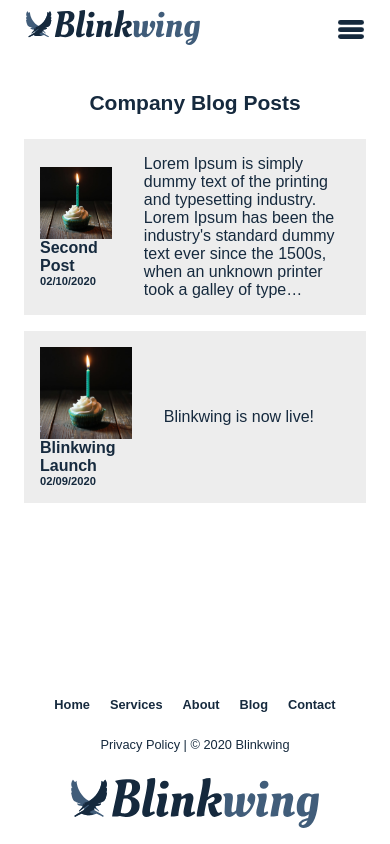
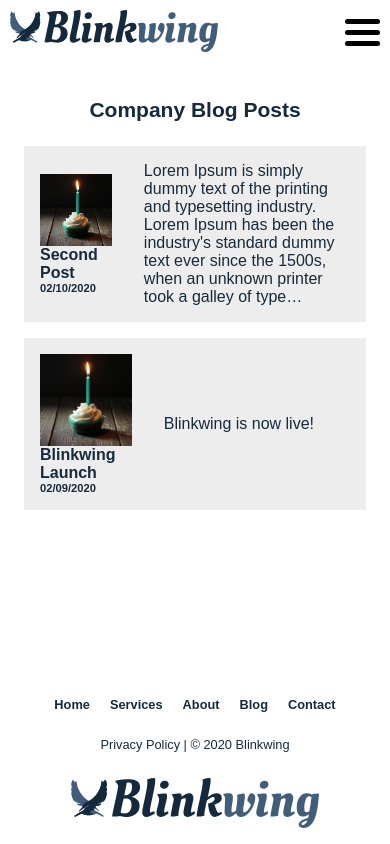
Before and after one commit to zacharynoel/blinkwing, a Gatsby site: page /blog in a window 390 px wide. Built offline with nearby package versions, Linux system fonts and the light colour scheme; Gatsby itself is replaced by a stand-in of ours.

Commit message:
Updated code for new mobile nav

```diff
--- a/src/components/ContactForm.js
+++ b/src/components/ContactForm.js
@@ -31,7 +31,7 @@ const ContactForm = () => (
       <textarea name="message" />
     </label>
 
-    <Button>Submit</Button>
+    <Button style={{ margin: "1rem auto 0.5rem" }}>Submit</Button>
   </form>
 )
 
--- a/src/components/LandingSection.js
+++ b/src/components/LandingSection.js
@@ -98,7 +98,7 @@ const LandingSection = ({ image }) => (
 )
 
 LandingSection.propTypes = {
-  image: PropTypes.node.isRequired,
+  image: PropTypes.object.isRequired,
 }
 
 export default LandingSection
--- a/src/components/NavLinks.js
+++ b/src/components/NavLinks.js
@@ -1,6 +1,6 @@
+import React from "react"
 import PropTypes from "prop-types"
 import { Link } from "gatsby"
-import React from "react"
 
 const NavLinks = props => (
   <ul className={props.className}>
--- a/src/components/header.js
+++ b/src/components/header.js
@@ -1,32 +1,64 @@
 import { Link } from "gatsby"
 import PropTypes from "prop-types"
 import React from "react"
-import Logo from "../images/full-logo.svg"
-import Hamburger from "../images/hamburger-menu.svg"
-import NavLinks from "./NavLinks"
+import styled from "styled-components"
 
-const Header = () => (
-  <>
-    <header>
+import Logo from "images/full-logo.svg"
+import Nav from "./Nav"
+import MenuButton from "./MenuButton"
+
+const Container = styled(`header`)`
+  display: flex;
+  flex-flow: row nowrap;
+  justify-content: space-between;
+  align-items: center;
+  padding: 10px;
+  z-index: 10;
+
+  .logo-nav {
+    max-width: 70%;
+    max-height: 60px;
+  }
+
+  .nav {
+    display: none;
+  }
+
+  .mobileNav {
+    display: flex;
+  }
+
+  @media only screen and (min-width: 700px) {
+    .mobileNav {
+      display: none;
+    }
+
+    .nav {
+      display: flex;
+    }
+  }
+`
+
+const Header = ({ setMenuOpen, menuOpen }) => (
+  <Container>
+    <div>
       <Link to="/">
         <img src={Logo} className="logo-nav" alt="Blinkwing" />
       </Link>
+    </div>
 
-      <img src={Hamburger} className="hamburger-menu" alt="Blinkwing" />
-
-      <NavLinks className="nav-links" />
-    </header>
-
-    <NavLinks className="nav-links-collapse" />
-  </>
+    <Nav />
+    <MenuButton
+      onClick={() => {
+        setMenuOpen(!menuOpen)
+      }}
+    />
+  </Container>
 )
 
 Header.propTypes = {
-  siteTitle: PropTypes.string,
-}
-
-Header.defaultProps = {
-  siteTitle: ``,
+  setMenuOpen: PropTypes.func.isRequired,
+  menuOpen: PropTypes.bool.isRequired,
 }
 
 export default Header
--- a/src/components/layout.css
+++ b/src/components/layout.css
@@ -9,20 +9,9 @@
   min-height: 100vh;
   flex-direction: column;
   width: 100%;
-}
-
-main {
-  display: flex;
-  align-items: center;
-  flex: 1;
-  flex-flow: column nowrap;
-  width: 100%;
+  font-family: "Montserrat", sans-serif;
+  position: relative;
   overflow-x: hidden;
-}
-
-.logo-nav {
-  max-height: 50px;
-  max-width: 70%;
 }
 
 .logo-footer {
@@ -41,28 +30,16 @@ a:hover {
   color: #425f7c;
 }
 
-header {
-  display: flex;
-  justify-content: space-around;
-  align-items: center;
-  font-family: "Montserrat", sans-serif;
-  padding: 10px;
-}
-
 .hamburger-menu {
   order: 1;
-  max-height: 20px;
-}
-
-.nav-links li {
-  display: none;
+  max-width: 30px;
 }
 
 footer {
   display: flex;
   font-family: "Montserrat", sans-serif;
   font-size: 0.8rem;
-  flex-direction: column;
+  flex-flow: column nowrap;
   justify-content: space-around;
   color: #162a3e;
   height: 160px;
@@ -78,14 +55,6 @@ footer {
   display: flex;
   font-size: 0.8rem;
   flex-wrap: nowrap;
-}
-
-.nav-links-collapse li {
-  display: none;
-  font-family: "Montserrat", sans-serif;
-  padding: 5px 0px;
-  justify-content: center;
-  background-color: rgba(211, 211, 211, 0.308);
 }
 
 /* Paragraph and Header Text */
@@ -114,19 +83,3 @@ h3 {
 }
 
 /* */
-
-@media only screen and (min-width: 700px) {
-  header .hamburger-menu,
-  .nav-links-collapse li {
-    display: none;
-  }
-
-  .logo-nav {
-    max-width: 100%;
-  }
-
-  .nav-links li {
-    display: inline-flex;
-    padding: 0px 10px;
-  }
-}
--- a/src/components/layout.js
+++ b/src/components/layout.js
@@ -1,20 +1,26 @@
-/**
- * Layout component that queries for data
- * with Gatsby's useStaticQuery component
- *
- * See: https://www.gatsbyjs.org/docs/use-static-query/
- */
-
-import React from "react"
+import React, { useState } from "react"
 import PropTypes from "prop-types"
 import { useStaticQuery, graphql } from "gatsby"
 import { Link } from "gatsby"
 import Header from "./header"
+import styled from "styled-components"
 import "./layout.css"
-import Logo from "../images/full-logo.svg"
+import Logo from "images/full-logo.svg"
 import NavLinks from "./NavLinks"
+import Menu from "./Menu"
+
+const Main = styled(`main`)`
+  display: flex;
+  align-items: center;
+  flex: 1;
+  flex-flow: column nowrap;
+  width: 100%;
+  position: relative;
+`
 
 const Layout = ({ children }) => {
+  const [menuOpen, setMenuOpen] = useState(false)
+
   const data = useStaticQuery(graphql`
     query SiteTitleQuery {
       site {
@@ -28,8 +34,15 @@ const Layout = ({ children }) => {
   return (
     <>
       <div className="wrapper">
-        <Header siteTitle={data.site.siteMetadata.title} />
-        <main>{children}</main>
+        <Header
+          setMenuOpen={setMenuOpen}
+          menuOpen={menuOpen}
+          siteTitle={data.site.siteMetadata.title}
+        />
+        <Main menuOpen={menuOpen}>
+          <Menu menuOpen={menuOpen} />
+          {children}
+        </Main>
         <footer>
           <NavLinks className="foot-links" />
           Privacy Policy | © {new Date().getFullYear()} Blinkwing
```
